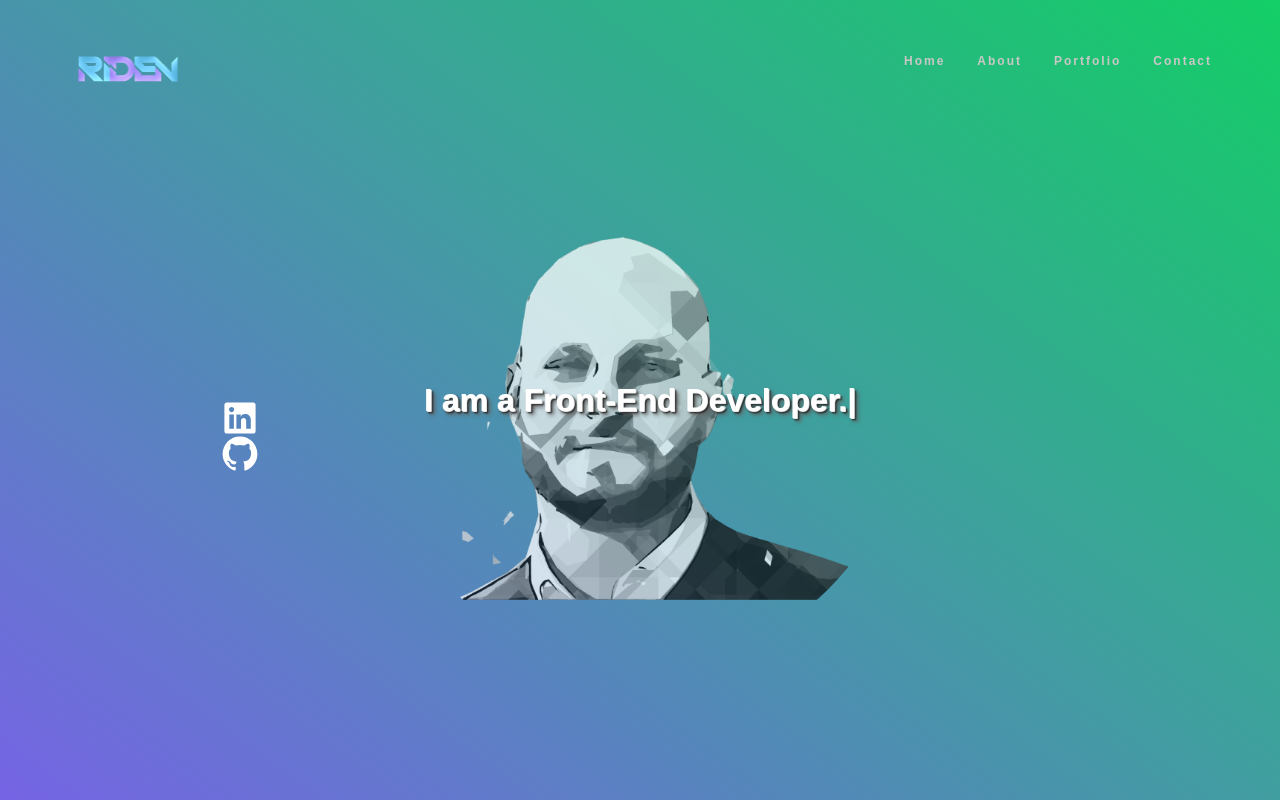
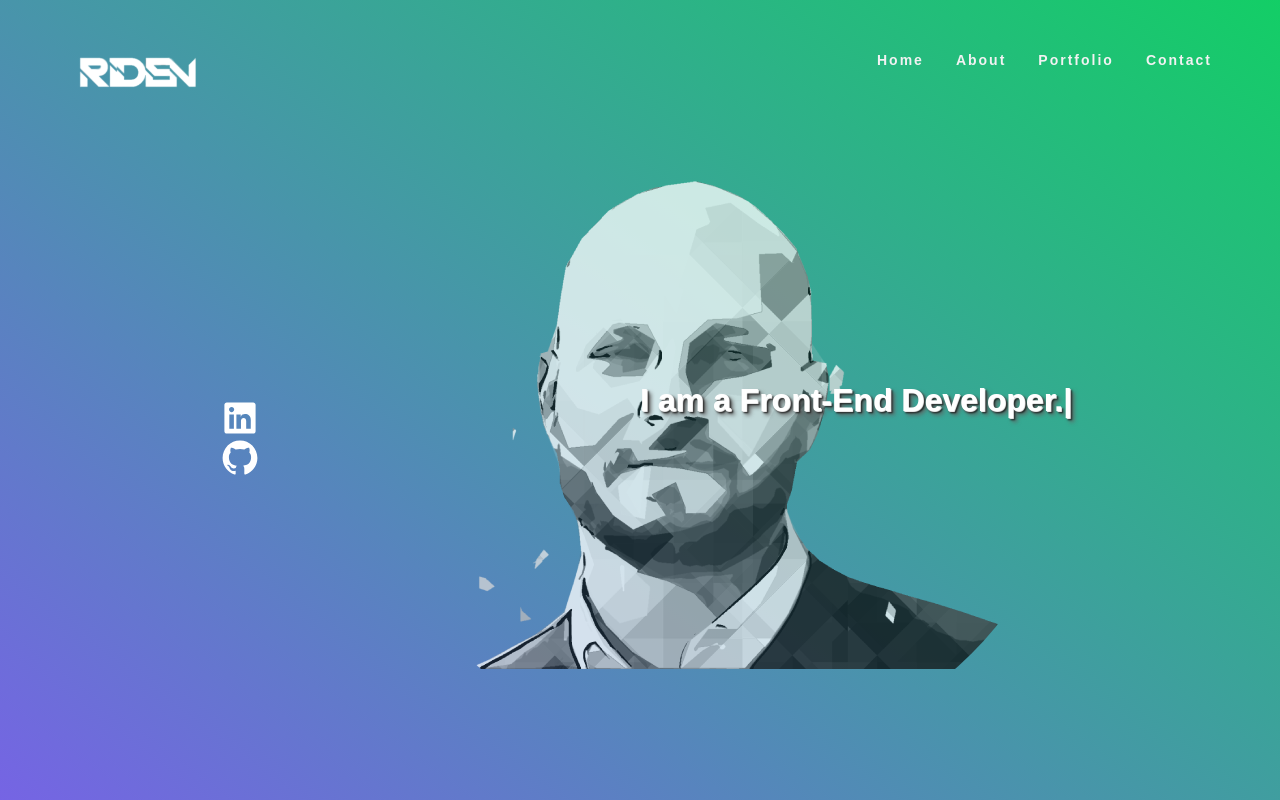
Before and after one commit to RideN91/my-web-portfolio, a React (Create React App) app: page / in a window 1280 px wide. Shown: the top 800 px of the page. Built offline with nearby package versions, Linux system fonts and the light colour scheme.

Commit message:
Update
New Logo, links for socials,

```diff
--- a/src/components/Home.js
+++ b/src/components/Home.js
@@ -20,7 +20,7 @@ const Home = () => {
         <>
             <div className="max-w-[800px] w-full h-screen flex">
 
-                <div className="static absolute top-1/2 left-1/2 transform -translate-x-1/2 -translate-y-1/2">
+                <div className="static absolute top-1/2 left-72 transform -translate-y-1/2">
                     <img
                         src="./Face.png"
                         alt="Me"
@@ -29,7 +29,7 @@ const Home = () => {
                     />
                 </div>
 
-                <div className="absolute top-1/2 left-1/2 transform -translate-x-1/2 -translate-y-1/2 font-bold"
+                <div className="absolute top-1/2 left-2/4 transform -translate-y-1/2 font-bold"
                     id="typing-text"
                 >
                     <TypeAnimation
@@ -46,8 +46,13 @@ const Home = () => {
                 </div>
 
                 <div className="fixed ml-60 top-1/2 transform -translate-x-1/2">
-                    <RxLinkedinLogo size={36} />
-                    <RxGithubLogo size={36} />
+                    <a href="https://www.linkedin.com/in/daniel-kovalovsk%C3%BD-5b07a4219/" target="_blank" rel="noopener noreferrer">
+                        <RxLinkedinLogo size={36} className="mb-[4px]" />
+                    </a>
+
+                    <a href="https://github.com/RideN91" target="_blank" rel="noopener noreferrer">
+                        <RxGithubLogo size={36} />
+                    </a>
                 </div>
 
             </div>
--- a/src/components/Navbar.js
+++ b/src/components/Navbar.js
@@ -1,6 +1,6 @@
 import React, { useState } from 'react';
 import { GiHamburgerMenu } from "react-icons/gi";
-import { RxCross2, RxGithubLogo, RxLinkedinLogo } from "react-icons/rx";
+import { RxCross2 } from "react-icons/rx";
 
 const Navbar = () => {
     const [isMenuOpen, setMenuOpen] = useState(false);
@@ -13,7 +13,7 @@ const Navbar = () => {
         <>
             <nav className='mx-auto w-full max-w-[1240px] justify-end px-12 py-12'>
                 <div className="flex-grow">
-                    <img className="h-12 w-18"src="./RideN4.png" alt="Logo" />
+                    <a href="/"><img className="h-14 w-18"src="./RideN-white.png" alt="Logo"/></a>
                 </div>
 
                 <div className="hidden sm:block"> {/* Ensure this is hidden on small screens */}
--- a/src/styles.css
+++ b/src/styles.css
@@ -19,8 +19,8 @@ body {
 }
 
 a.text-md {
-    color:#cac7c7;
-    font-size: 12px;
+    color:#f2f2f2;
+    font-size: 14px;
     font-weight: 900;
     letter-spacing: 2px;
     padding-bottom: 10px;
```
Also changed, not shown: public/RideN-white.png (added).
